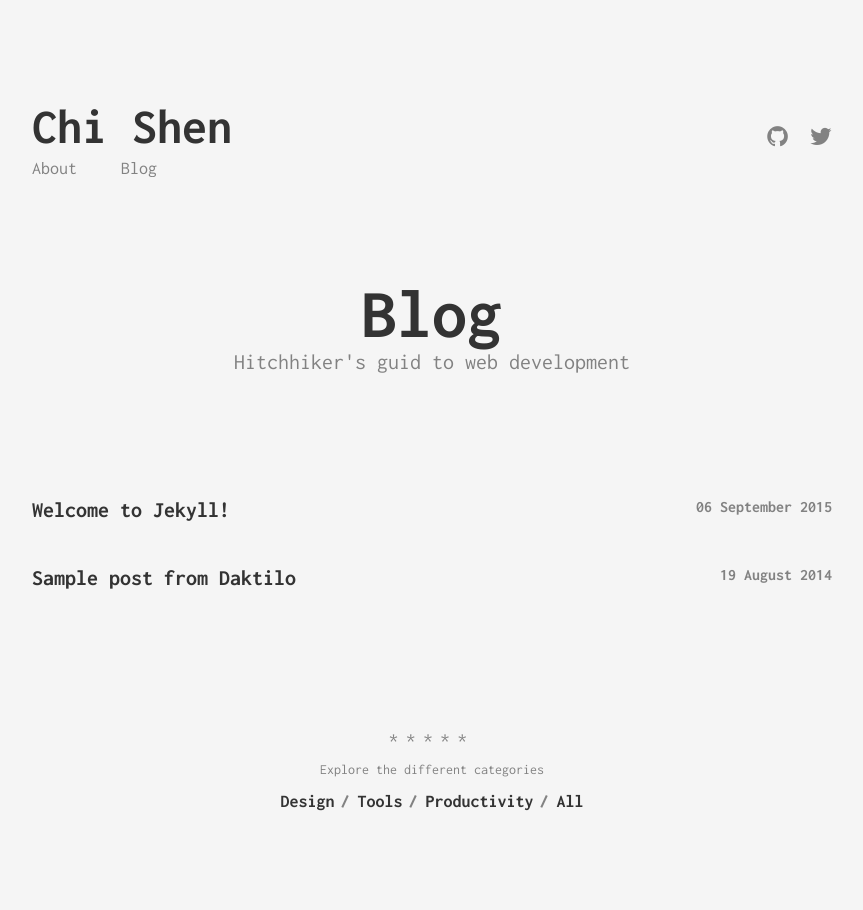
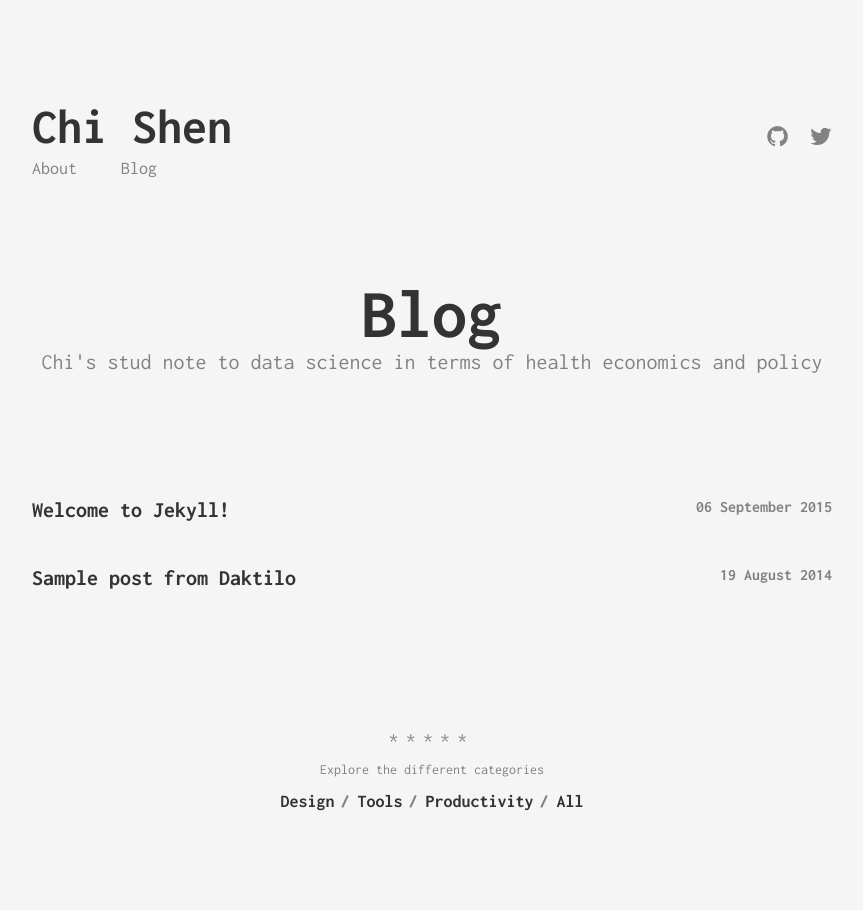
Before and after one commit to shumchi/shumchi.github.io, a Jekyll site: the page built from index.html, in a window 1280 px wide. Shown: the whole page, without its empty margins (208-1071 px from the left). Built offline with Jekyll 4.4.1, drawn with Linux system fonts in a browser that asks for light colours.

Commit message:
Update index.html

```diff
--- a/index.html
+++ b/index.html
@@ -1,7 +1,7 @@
 ---
 layout: page
 title: Blog
-subtitle: Hitchhiker's guid to web development
+subtitle: Chi's stud note to data science in terms of health economics and policy
 sitemap:
   priority: 0.9
 ---
```
